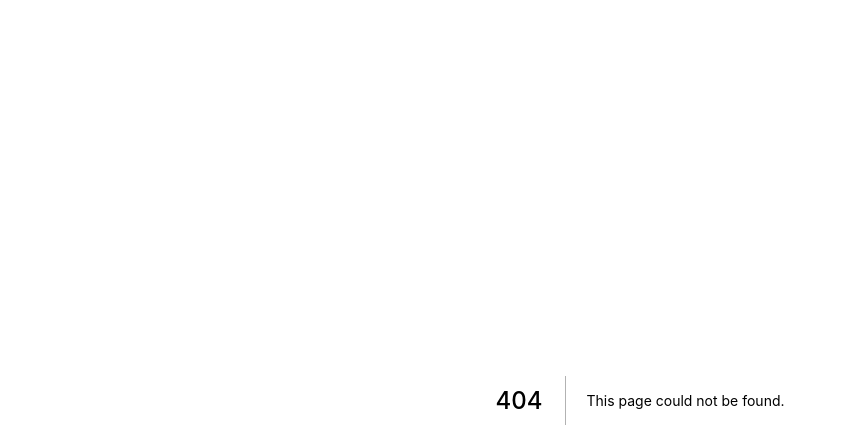
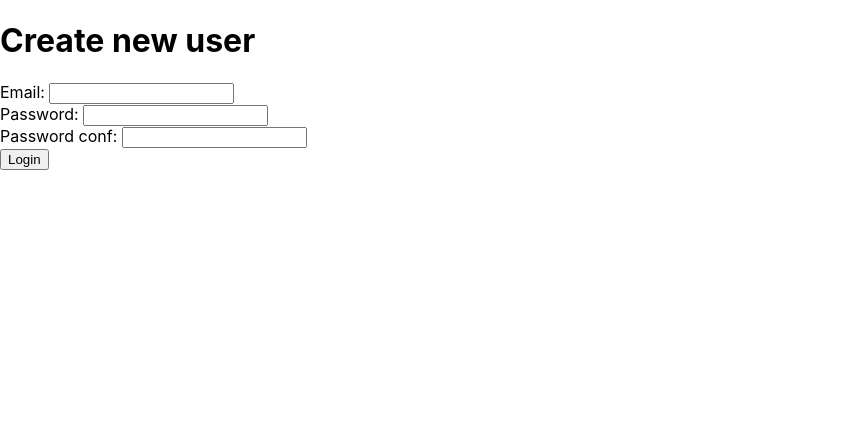
Before and after one commit to angelina-tsuboi/DojoMeet, a Next.js app: page /users/register in a window 1280 px wide. Before the commit this address had no page. Shown: the top 448 px of the page, without its empty margins (0-847 px from the left). Built offline with nearby package versions, Linux system fonts and the light colour scheme.

Commit message:
feat: init register code

```diff
--- /dev/null
+++ b/pages/users/register.js
@@ -0,0 +1,49 @@
+import { useState } from 'react';
+import fire from '../../config/fire-config';
+import { useRouter } from 'next/router';
+const Register = () => {
+  const router = useRouter();
+  const [userName, setUsername] = useState('');
+  const [password, setPassword] = useState('');
+  const [passConf, setPassConf] = useState('');
+  const [notification, setNotification] = useState('');
+  const handleLogin = (e) => {
+    e.preventDefault();
+    if (password !== passConf) {
+      setNotification(
+       'Password and password confirmation does not   match'
+      )
+      setTimeout(() => {
+        setNotification('')
+      }, 2000)
+      setPassword('');
+      setPassConf('');
+      return null;
+      }
+    fire.auth()
+      .createUserWithEmailAndPassword(userName, password)
+      .catch((err) => {
+        console.log(err.code, err.message)
+      });
+    router.push("/")
+  }
+  return (
+    <div>
+      <h1>Create new user</h1>
+        {notification}
+      <form onSubmit={handleLogin}>
+        Email: <input type="text" value={userName}
+        onChange={({target}) => setUsername(target.value)} />
+        <br />
+        Password: <input type="password" value={password}
+        onChange={({target}) => setPassword(target.value)} />
+        <br />
+        Password conf: <input type="password" value={passConf}
+        onChange={({target}) => setPassConf(target.value)} />
+        <br />
+        <button type="submit">Login</button>
+      </form>
+    </div>
+  )
+}
+export default Register;
```
Also changed, not shown: pages/users/login.js (added).
